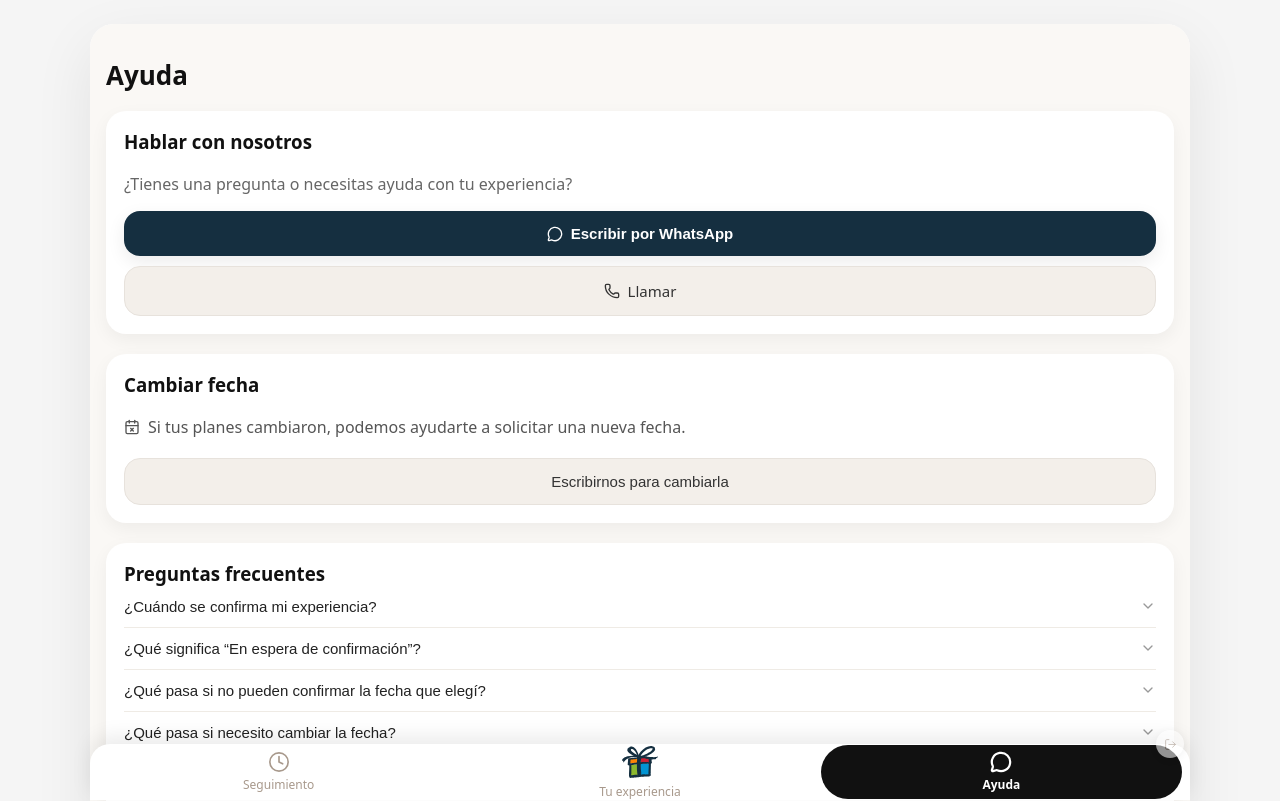
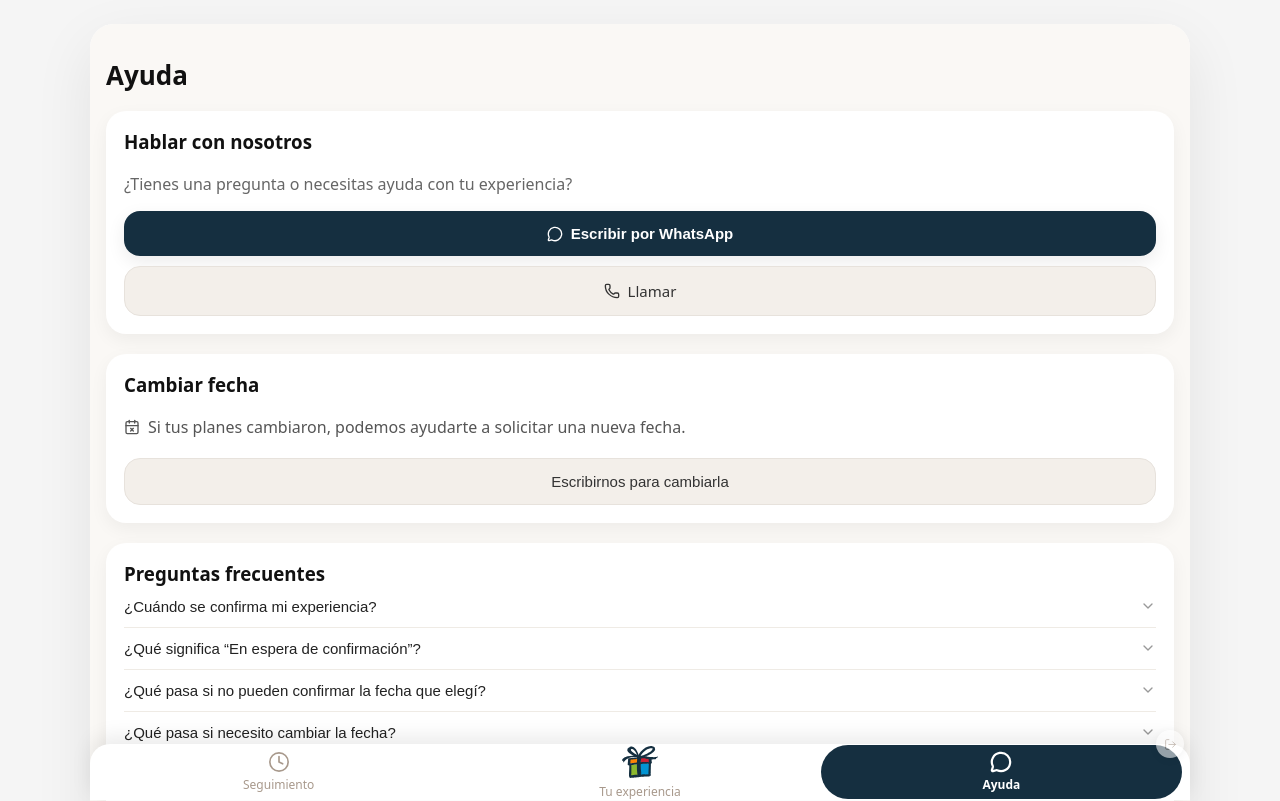
Before and after one commit to vivabox-co/vivabox-app, a Next.js app: page /ayuda in a window 1280 px wide. Shown: the top 801 px of the page. Built offline with nearby package versions, Linux system fonts and the light colour scheme.

Commit message:
Swap black active pill in bottom nav for Vivabox navy (#152F40)

```diff
--- a/app/globals.css
+++ b/app/globals.css
@@ -243,7 +243,7 @@ body {
 }
 
 .bottom-nav-item.active {
-  background: #111;
+  background: #152F40;
   color: #fff;
   font-weight: 600;
 }
```
